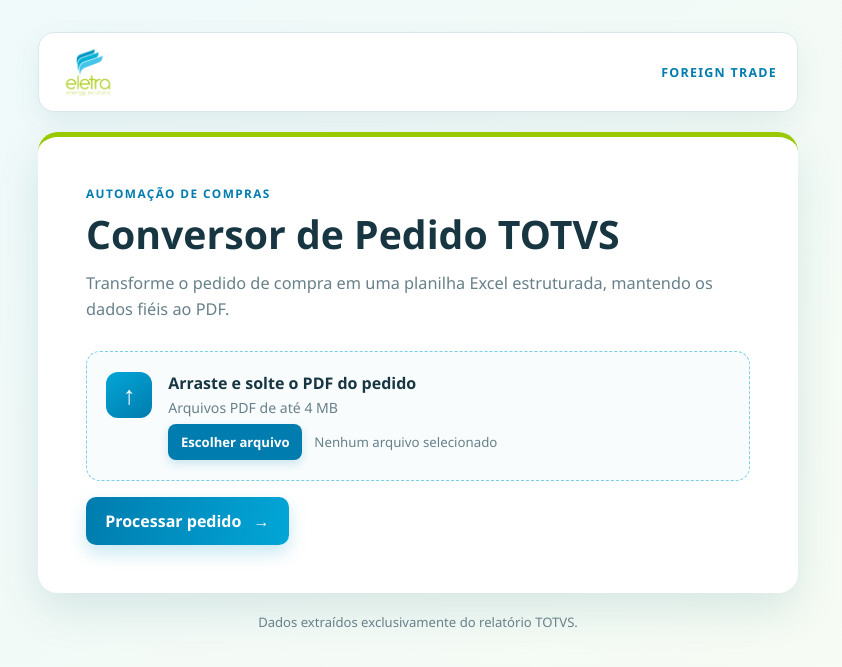
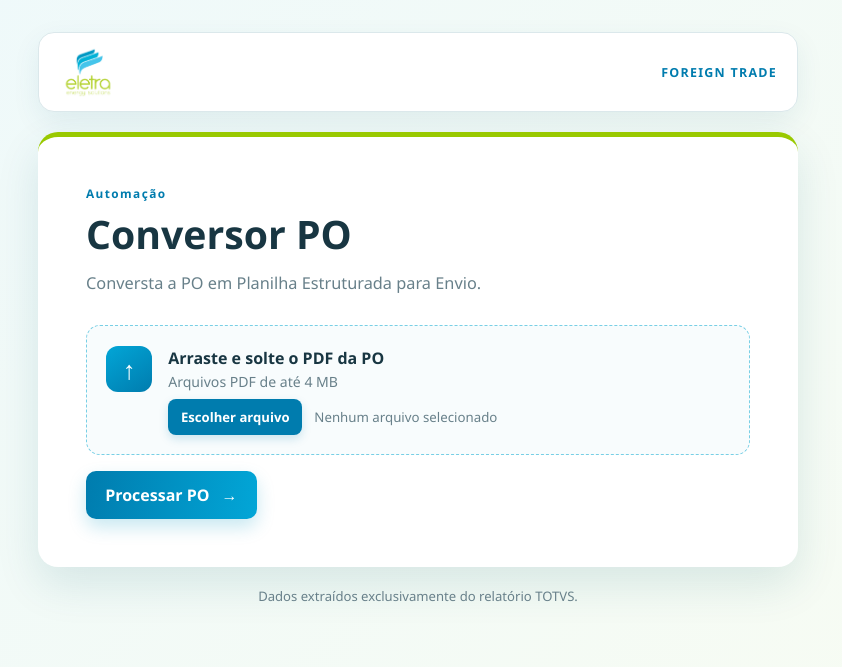
Before and after one commit to comexeletra/Automa-o_PO_Comex, a FastAPI app: page / in a window 1280 px wide. Shown: the top 667 px of the page, without its empty margins (222-1064 px from the left). Run offline with FastAPI, Linux system fonts and the light colour scheme.

Commit message:
Atualiza nomenclatura para PO

```diff
--- a/app/main.py
+++ b/app/main.py
@@ -28,7 +28,7 @@
 
 logging.basicConfig(level=logging.INFO)
 logger = logging.getLogger(__name__)
-app = FastAPI(title="Conversor Pedido TOTVS")
+app = FastAPI(title="Conversor PO")
 app.mount("/static", StaticFiles(directory=APP_ROOT / "web" / "static"), name="static")
 app.mount("/assets", StaticFiles(directory=APP_ROOT / "resources"), name="assets")
 templates = Jinja2Templates(directory=APP_ROOT / "web" / "templates")
@@ -40,7 +40,7 @@
     # Header values must not contain control characters or a quoted-string
     # delimiter. Browsers normally provide a basename, but sanitize it here too.
     title = title.replace("\\", "_").replace('"', "_").replace("\r", "_").replace("\n", "_")
-    return f"{title or 'pedido_totvs'}.xlsx"
+    return f"{title or 'po_totvs'}.xlsx"
 
 
 @app.get("/", response_class=HTMLResponse)
@@ -78,7 +78,7 @@
         try:
             result = process_purchase_order(input_path, output_path, settings.template_path)
         except PurchaseOrderError as exc:
-            logger.exception("Falha ao processar o pedido")
+            logger.exception("Falha ao processar a PO")
             return templates.TemplateResponse(request, "error.html", {"message": str(exc)}, status_code=422)
         processing_seconds = perf_counter() - started_at
         workbook = output_path.read_bytes()
@@ -91,7 +91,7 @@
             )
 
     filename = _workbook_filename(file.filename)
-    logger.info("Pedido %s concluído em %.3f segundos", result.po.po_number, processing_seconds)
+    logger.info("PO %s concluída em %.3f segundos", result.po.po_number, processing_seconds)
     return Response(
         content=workbook,
         media_type="application/vnd.openxmlformats-officedocument.spreadsheetml.sheet",
--- a/app/services/pdf_parser.py
+++ b/app/services/pdf_parser.py
@@ -288,9 +288,9 @@
             if current:
                 items.append(_to_item(current))
         if not items:
-            raise UnsupportedLayoutError("O arquivo foi lido, mas nenhum item de pedido foi identificado.")
+            raise UnsupportedLayoutError("O arquivo foi lido, mas nenhum item da PO foi identificado.")
         if not data["po_number"]:
-            raise UnsupportedLayoutError("Número do pedido não identificado.")
+            raise UnsupportedLayoutError("Número da PO não identificado.")
         return PurchaseOrder(po_number=str(data["po_number"]), company_name=data["company_name"], company_cnpj=data["company_cnpj"],
             company_address=None, supplier_name=data["supplier_name"], supplier_code=data["supplier_code"], supplier_address=None,
             issue_date=data["issue_date"], payment_terms=data["payment_terms"], merchandise_total=data["merchandise_total"], items=tuple(items))
--- a/app/services/validator.py
+++ b/app/services/validator.py
@@ -10,9 +10,9 @@
 
 def validate_purchase_order(po: PurchaseOrder) -> tuple[str, ...]:
     if not po.po_number:
-        raise ValidationError("Número do pedido não identificado.")
+        raise ValidationError("Número da PO não identificado.")
     if not po.items:
-        raise ValidationError("O arquivo foi lido, mas nenhum item de pedido foi identificado.")
+        raise ValidationError("O arquivo foi lido, mas nenhum item da PO foi identificado.")
     warnings: list[str] = []
     for item in po.items:
         if not item.product_code:
--- a/app/web/templates/index.html
+++ b/app/web/templates/index.html
@@ -4,7 +4,7 @@
   <meta charset="utf-8">
   <meta name="viewport" content="width=device-width, initial-scale=1">
   <link rel="stylesheet" href="/static/style.css">
-  <title>Conversor Pedido TOTVS | Eletra</title>
+  <title>Conversor PO | Eletra</title>
 </head>
 <body>
   <main class="page-shell">
@@ -13,13 +13,13 @@
       <span>Foreign Trade</span>
     </section>
     <section class="converter-card">
-      <p class="eyebrow">AUTOMAÇÃO DE COMPRAS</p>
-      <h1>Conversor de Pedido TOTVS</h1>
-      <p class="intro">Transforme o pedido de compra em uma planilha Excel estruturada, mantendo os dados fiéis ao PDF.</p>
+      <p class="eyebrow">Automação</p>
+      <h1>Conversor PO</h1>
+      <p class="intro">Conversta a PO em Planilha Estruturada para Envio.</p>
       <form action="/process" method="post" enctype="multipart/form-data">
         <label class="upload-field" for="pdf-file">
           <span class="upload-icon" aria-hidden="true">↑</span>
-          <span class="upload-title">Arraste e solte o PDF do pedido</span>
+          <span class="upload-title">Arraste e solte o PDF da PO</span>
           <span class="upload-help">Arquivos PDF de até {{ max_upload_mb }} MB</span>
           <span class="upload-control">
             <span class="upload-button">Escolher arquivo</span>
@@ -28,7 +28,7 @@
           <input class="file-input" id="pdf-file" type="file" name="file" accept="application/pdf,.pdf" required>
         </label>
         <p id="processing-timer" class="processing-timer" role="status" aria-live="polite" hidden></p>
-        <button type="submit">Processar pedido <span aria-hidden="true">→</span></button>
+        <button type="submit">Processar PO <span aria-hidden="true">→</span></button>
       </form>
     </section>
     <p class="footer-note">Dados extraídos exclusivamente do relatório TOTVS.</p>
@@ -95,14 +95,14 @@
       }
       const startedAt = performance.now();
       processButton.disabled = true;
-      processButton.textContent = 'Processando pedido...';
+      processButton.textContent = 'Processando PO...';
       processingTimer.hidden = false;
 
       const updateTimer = () => {
         const elapsedSeconds = Math.floor((performance.now() - startedAt) / 1000);
         const minutes = String(Math.floor(elapsedSeconds / 60)).padStart(2, '0');
         const seconds = String(elapsedSeconds % 60).padStart(2, '0');
-        processingTimer.textContent = `Processando pedido: ${minutes}:${seconds}`;
+        processingTimer.textContent = `Processando PO: ${minutes}:${seconds}`;
       };
 
       updateTimer();
@@ -125,7 +125,7 @@
         const downloadUrl = URL.createObjectURL(workbook);
         const downloadLink = document.createElement('a');
         const filename = response.headers.get('Content-Disposition')
-          ?.match(/filename="?([^";]+)"?/)?.[1] || 'pedido_totvs.xlsx';
+          ?.match(/filename="?([^";]+)"?/)?.[1] || 'po_totvs.xlsx';
 
         downloadLink.href = downloadUrl;
         downloadLink.download = filename;
@@ -143,9 +143,9 @@
         }));
         window.location.assign('/result');
       } catch (error) {
-        console.error('Falha ao processar o pedido:', error);
-        processingTimer.textContent = 'Não foi possível processar o pedido. Tente novamente.';
-        processButton.textContent = 'Processar pedido';
+        console.error('Falha ao processar a PO:', error);
+        processingTimer.textContent = 'Não foi possível processar a PO. Tente novamente.';
+        processButton.textContent = 'Processar PO';
       } finally {
         window.clearInterval(timerId);
         processButton.disabled = false;
--- a/app/web/templates/result.html
+++ b/app/web/templates/result.html
@@ -1,5 +1,5 @@
 <!doctype html>
-<html lang="pt-BR"><head><meta charset="utf-8"><meta name="viewport" content="width=device-width, initial-scale=1"><link rel="stylesheet" href="/static/style.css"><title>Pedido processado | Eletra</title></head>
+<html lang="pt-BR"><head><meta charset="utf-8"><meta name="viewport" content="width=device-width, initial-scale=1"><link rel="stylesheet" href="/static/style.css"><title>PO processada | Eletra</title></head>
 <body>
   <main class="page-shell">
     <section class="brand-bar">
@@ -8,7 +8,7 @@
     </section>
     <section class="converter-card result-card">
       <p class="eyebrow">PROCESSAMENTO CONCLUÍDO</p>
-      <h1>Pedido processado</h1>
+      <h1>PO processada</h1>
       <p class="intro">O download do Excel foi iniciado.</p>
       <dl class="result-grid">
         <dt>PO</dt><dd id="result-po">—</dd>
@@ -20,7 +20,7 @@
       </dl>
       <p id="result-warnings" class="warning" hidden></p>
       <div class="actions">
-        <a class="text-link" href="/">Processar outro pedido</a>
+        <a class="text-link" href="/">Processar outra PO</a>
       </div>
     </section>
   </main>
```
